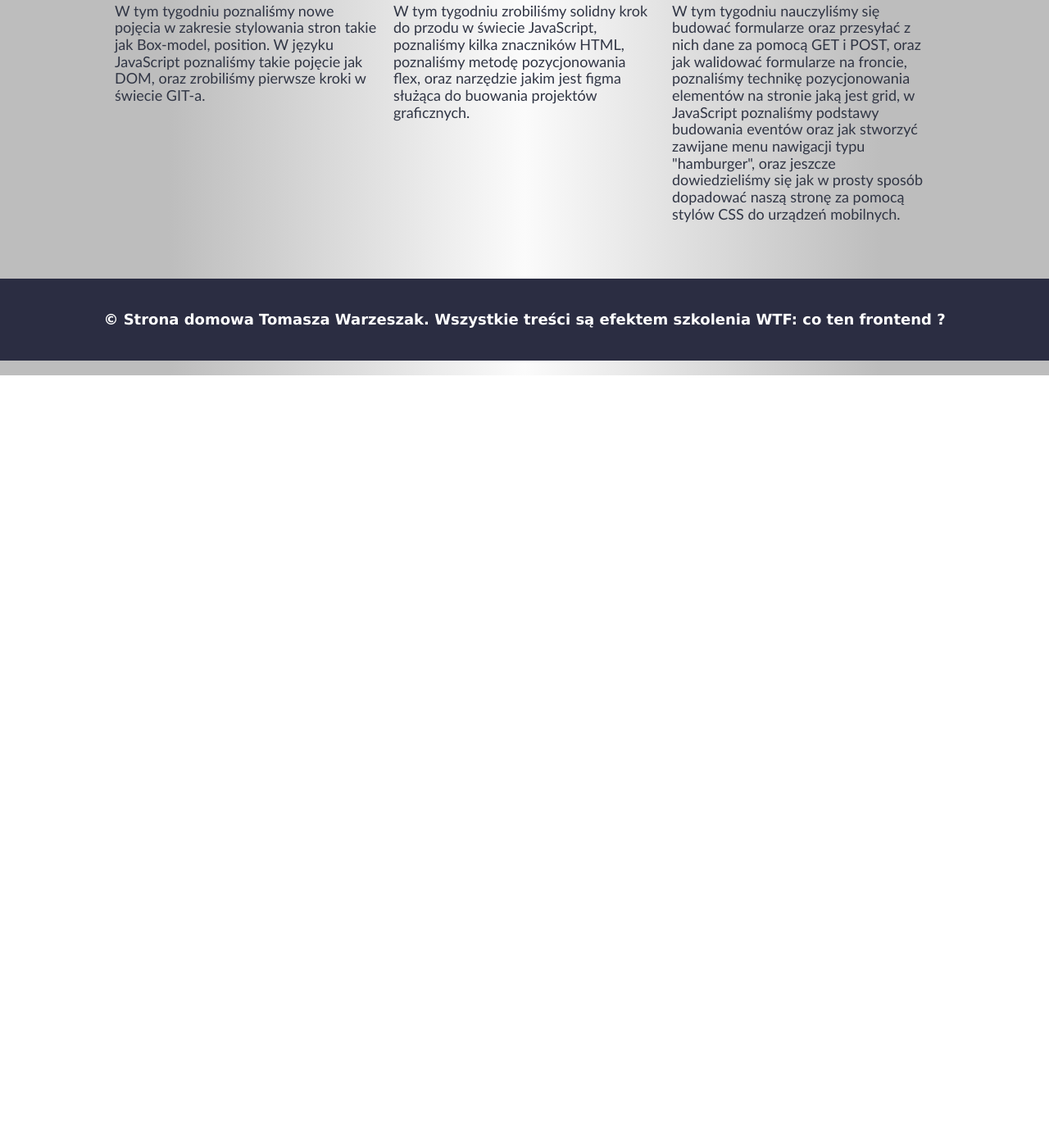
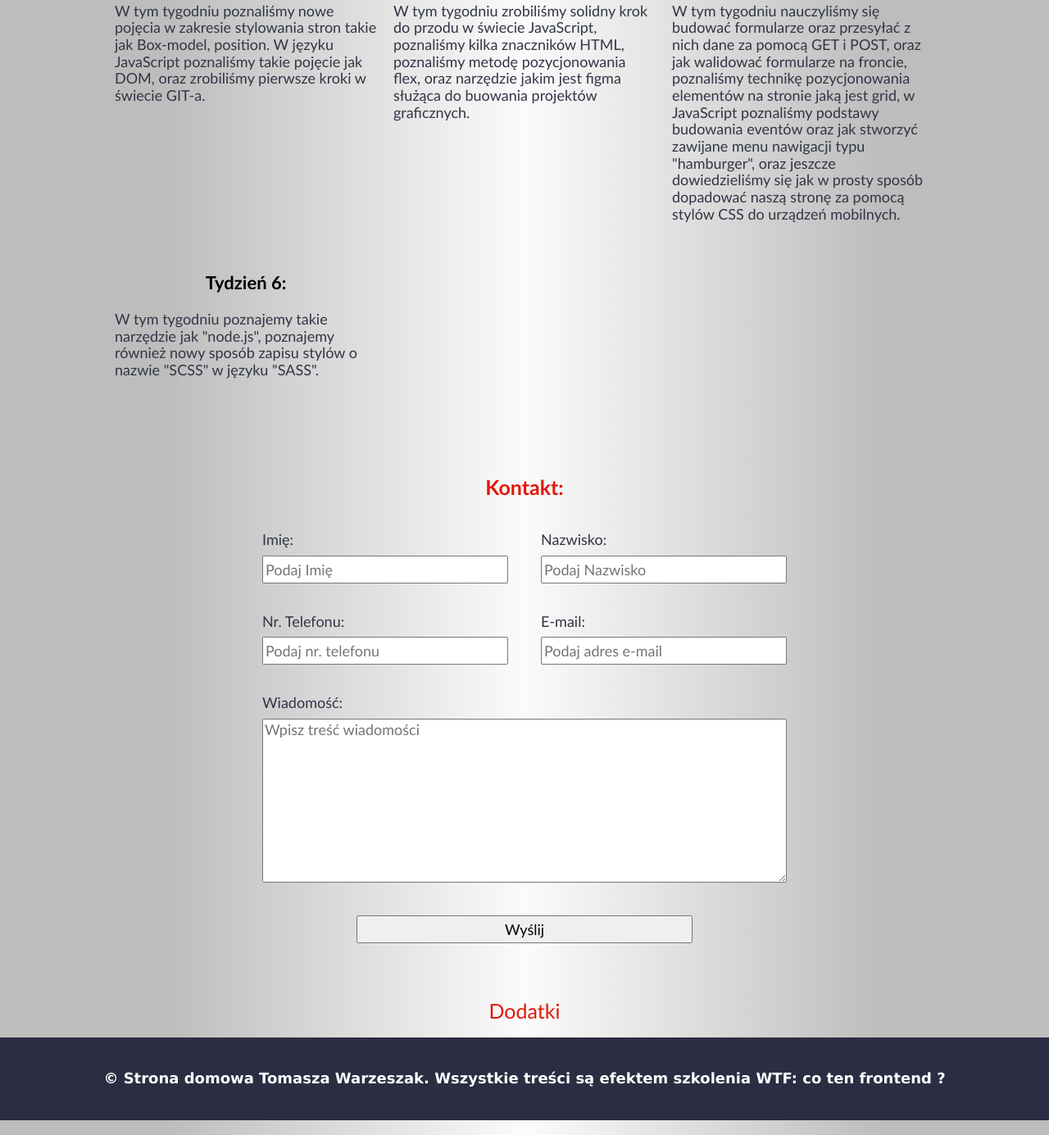
Before and after one commit to tomaszwarzeszak/pagewtf, a plain HTML site: page index.html in a window 1280 px wide. Shown: the part 1119-2504 px from the top of the page at 82% size. Before the commit the page ends 1577 px from the top, so only its background shows below. Drawn offline with Linux system fonts and the light colour scheme.

Commit message:
adding section contact

```diff
--- a/index.html
+++ b/index.html
@@ -20,6 +20,8 @@
         <li class="list"><a class="navigation__link" href="css.html">WTF: CSS</a>
         <li class="list"><a class="navigation__link" href="js.html">WTF: JS</a>
         <li class="list"><a class="navigation__link" href="narzedzia.html">WTF: Narzędzia</a>
+        <li class="list"><a class="navigation__link" href="#contact">Kontakt</a>
+
       </ul>
     </nav>
   </header>
@@ -108,6 +110,47 @@
           mobilnych.
         </p>
       </article>
+      <article class="article">
+        <h3 class="article__title">Tydzień 6:</h3>
+        <p class="article__content">
+          W tym tygodniu poznajemy takie narzędzie jak "node.js", poznajemy również nowy sposób zapisu stylów o nazwie "SCSS" w języku "SASS".
+        </p>
+      </article>
+    </section>
+    <section id="contact" class="contact">
+      <h2 class="contact__header">Kontakt:</h2>
+      <form action="https://dev.cotenfrontend.pl" method="POST" class="form">
+          <p>
+            <label for="firstName">Imię:
+              <input class="form__input" id="firstName" name="firstName" type="text" placeholder="Podaj Imię" required pattern="[a-zA-Z]+">
+            </label>
+          </p>
+          <p>
+            <label for="lastName">Nazwisko:
+              <input class="form__input" id="lastName" name="lastName" type="text" placeholder="Podaj Nazwisko" required pattern="[a-zA-Z]+">
+            </label>
+          </p>
+          <p>
+            <label for="phone">Nr. Telefonu:
+              <input class="form__input" id="phone" name="phone" type="tel" placeholder="Podaj nr. telefonu" >
+            </label>
+          </p>
+          <p>
+            <label for="email">E-mail:
+              <input class="form__input" id="email" name="email" type="email" placeholder="Podaj adres e-mail" required>
+            </label>
+          </p>
+          <p class="form__message">
+            <label for="message">Wiadomość:
+              <textarea class="form__textarea" id="message" name="message" type="textarea" placeholder="Wpisz treść wiadomości" required></textarea>
+          </label>
+          </p>
+          <p class="form__button">
+          <label for="btnSend">
+            <input class="form__send" id="btnSend" name="btnSend" type="submit" value="Wyślij">
+          </label>
+          </p>
+        </form>
     </section>
     <section class="additives additives-js"></section>
   </main>
--- a/script.js
+++ b/script.js
@@ -6,9 +6,9 @@ console.log(`Cześć moje imię to ${firstName} nazwisko ${lastName} mam ${age}
 Witam Cię na mojej stonie internetowej mam nadzieję, że będzie Ci tutaj dobrze. `);
 
 /*praca domowa tydzień 4 */
-// const header = document.querySelector(".additives-js");
-// header.innerHTML = "Dodatki";
-// console.log(header);
+const header = document.querySelector(".additives-js");
+header.innerHTML = "Dodatki";
+console.log(header);
 
 /*praca domowa tydzień 5 */
 function hallo(firstName, lastName, age) {
@@ -54,7 +54,7 @@ console.log(myName.child.age);
 
 const button = document.querySelector(".button--js");
 
-const myClick = () => {
+button.addEventListener("click", () => {
   const heading = document.querySelector(".about-me__title--js");
   heading.innerHTML = "Zapewne tego nie chcesz czytać";
 
@@ -62,9 +62,9 @@ const myClick = () => {
   const description = document.querySelector(".about-me__content--js");
   description.innerHTML =
     "Lorem ipsum dolor sit amet consectetur adipisicing elit. Quia facilis asperiores porro commodi deserunt harum, eius nesciunt laboriosam, in exercitationem magni voluptas. Recusandae, magni. Ab voluptate rerum aliquid quidem tempore!";
-};
 
-button.addEventListener("click", myClick);
+  });
+
 
 /*hamburger*/
 
@@ -73,7 +73,7 @@ const menuButton = document.querySelector(".menu-button--js");
 
 
 menuButton.addEventListener("click", () =>{
-    const navigation = document.querySelector('.navigation--js')
+    const navigation = document.querySelector('.navigation--js');
     navigation.classList.toggle('navigation--open');
 
 });
--- a/style.css
+++ b/style.css
@@ -143,6 +143,56 @@ p{
   justify-content: center;
 }
 
+/*Kontakt*/
+
+.contact{
+  margin-top: 80px;
+  display: flex;
+  justify-content: center;
+  align-items: center;
+  flex-direction: column;
+}
+
+.contact__header{
+  font-size: 25px;
+  color: #e3170a;
+}
+
+form{
+  display: grid;
+   grid-template-columns: repeat(2, 300px);
+   grid-column-gap: 40px;
+ }
+
+ .form__input{
+   margin-top: 9px;
+   min-width: 300px;
+   height: 34px;
+   display: block;
+ }
+
+ .form__message{
+   grid-column: 1/-1;
+ }
+
+ .form__textarea{
+  margin-top: 9px;
+   width: 100%;
+   height: 200px;
+ }
+
+ .form__button{
+   grid-column: 1/-1;
+   display:flex;
+   justify-content: center;
+ }
+
+ .form__send{
+   padding: 5px;
+   width: 410px;
+
+ }
+
 /*Dodatki*/
 
 .additives{
@@ -248,6 +298,14 @@ p{
     margin-bottom: 20px;
   }
 
+  .form{
+   display: block;
+  }
+
+  .form__send{
+width: 100%;
+  }
+
   .footer__content{
     padding: 40px 20px;
   }
```
